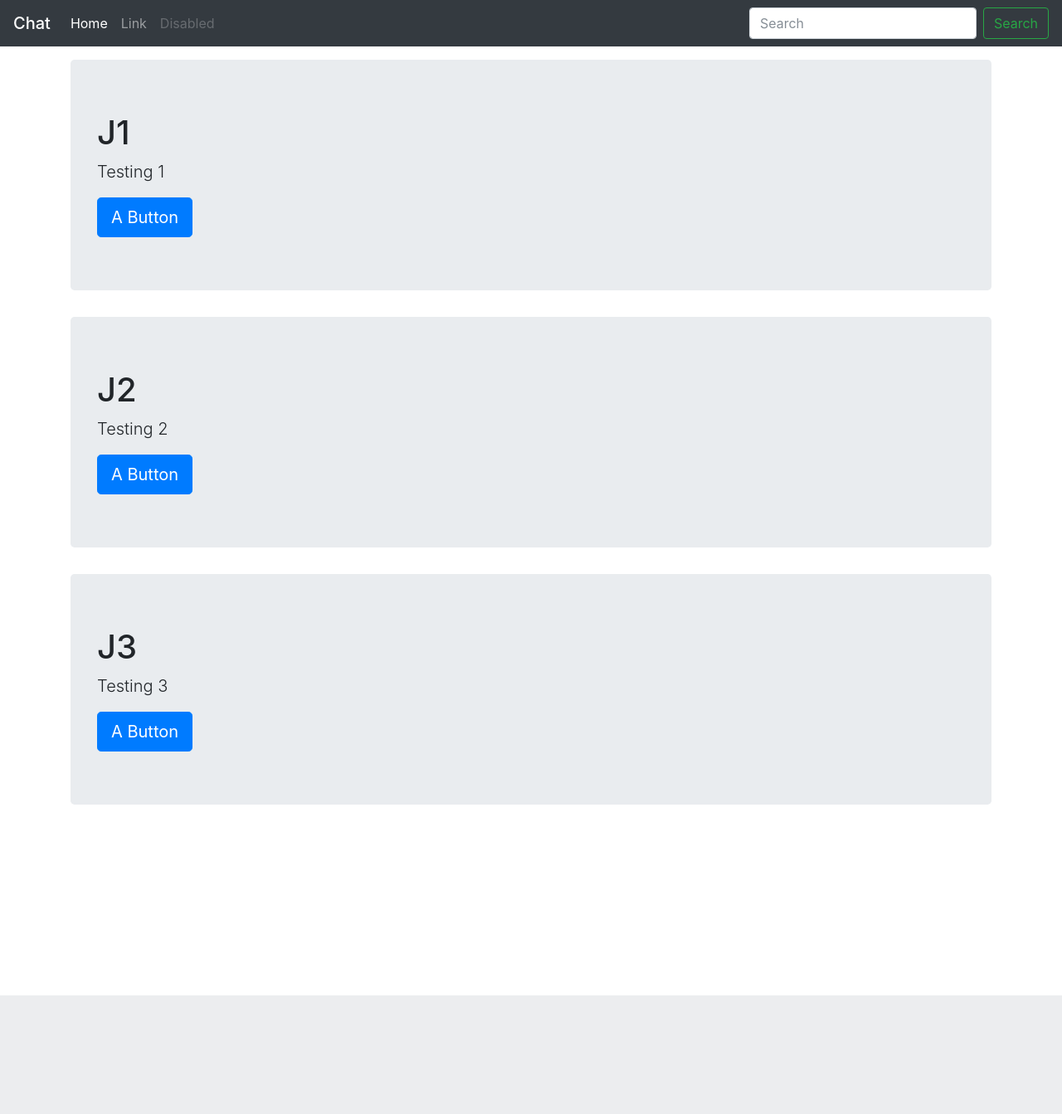
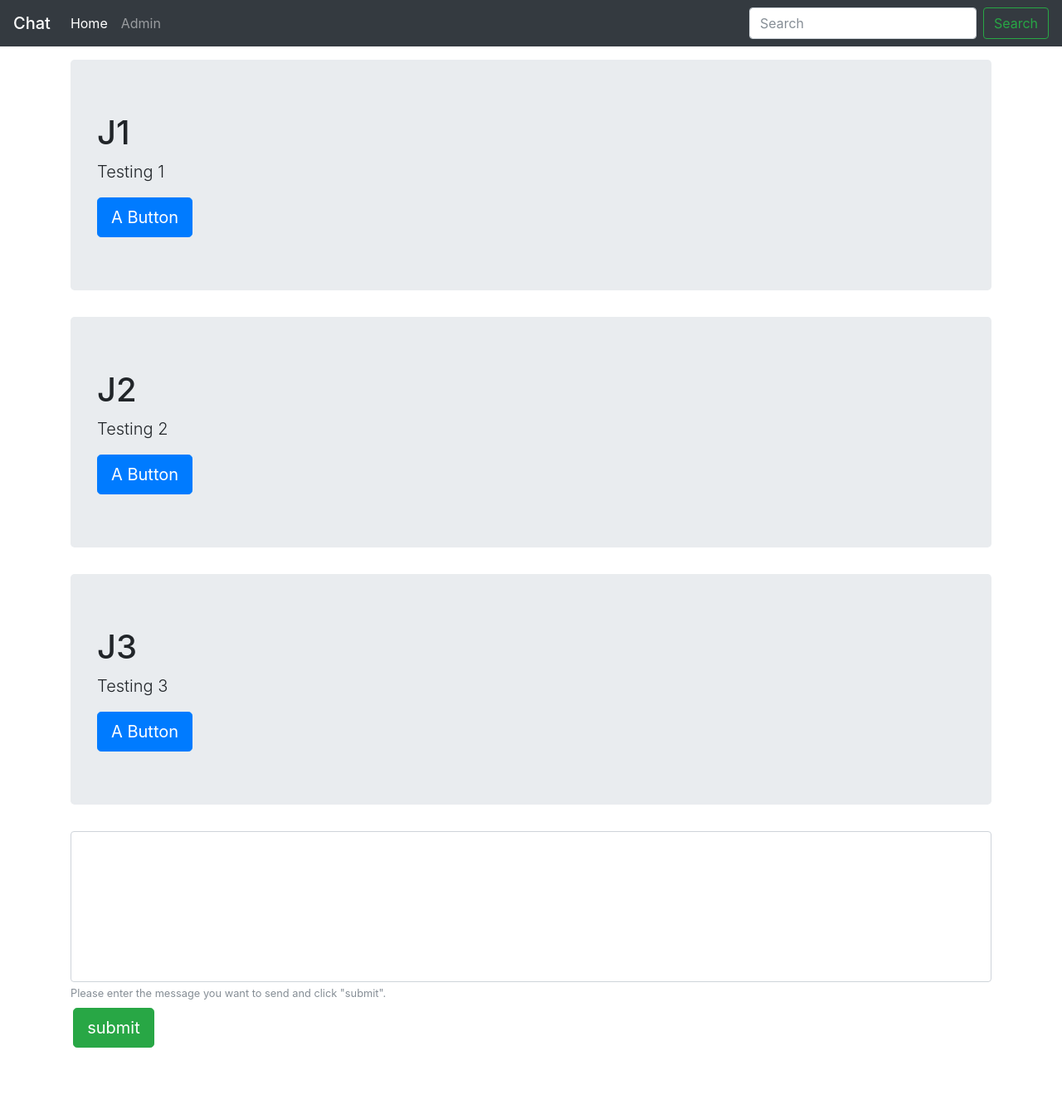
Before and after one commit to GlacialChat/glacial-chat, a Django app: page / in a window 1280 px wide. Shown: the whole page at 83% size. Before the commit the page ends 1200 px from the top, so only its background shows below. Run offline with Django 3.2, Linux system fonts and the light colour scheme; the visitor is signed in with stand-in values (Sample User, id 1); some libraries are stand-ins or nearby versions.

Commit message:
Updated index.html

```diff
--- a/webchat/templates/webchat/index.html
+++ b/webchat/templates/webchat/index.html
@@ -6,14 +6,21 @@
     <meta name="viewport" content="width=device-width, initial-scale=1, shrink-to-fit=no">
     <link rel="stylesheet" href="https://maxcdn.bootstrapcdn.com/bootstrap/4.0.0-beta.2/css/bootstrap.min.css" integrity="sha384-PsH8R72JQ3SOdhVi3uxftmaW6Vc51MKb0q5P2rRUpPvrszuE4W1povHYgTpBfshb" crossorigin="anonymous">
     <style type="text/css">
-        .modal-open {
+        .navbar {
             position: fixed;
         }
+        body {
+            min-height: 75rem;
+            padding-top: 4.5rem;
+            padding-bottom: 5rem;
+        }
+
+
     </style>
 
     <title>Title</title>
 </head>
-<body style="min-height: 75rem; padding-top: 4.5rem;">
+<body>
     <!-- Nav bar -->
     <nav class="navbar navbar-expand-md navbar-dark fixed-top bg-dark">
         <span class="navbar-brand mb-0 h1">Chat</span>
@@ -23,43 +30,59 @@
         <div class="collapse navbar-collapse" id="navbarCollapse">
             <ul class="navbar-nav mr-auto">
                 <li class="nav-item active">
-                    <a class="nav-link" href="#">Home <span class="sr-only">(current)</span></a>
+                    <a class="nav-link" href="{% url 'webchat:index' %}">Home</a>
                 </li>
                 <li class="nav-item">
-                    <a class="nav-link" href="#">Link</a>
+                    <a class="nav-link" href="{% url 'admin:index' %}">Admin</a>
                 </li>
-                <li class="nav-item">
-                    <a class="nav-link disabled" href="#">Disabled</a>
-                </li>
+
             </ul>
-            <form class="form-inline mt-2 mt-md-0">
-                <input class="form-control mr-sm-2" type="text" placeholder="Search" aria-label="Search">
-                <button class="btn btn-outline-success my-2 my-sm-0" type="submit">Search</button>
+            <form class="form-inline mt-2 mt-md-0" action="#" id="search-form">
+                <input class="form-control mr-sm-2" type="search" placeholder="Search" aria-label="Search">
+                <button class="btn btn-outline-success my-2 my-sm-0" type="submit" onclick="clicked()">Search</button>
             </form>
         </div>
     </nav>
 
     <!-- content -->
     <main role="main" class="container">
-        <div class="jumbotron">
+        <div class="jumbotron" id="J1">
             <h1>J1</h1>
             <p class="lead">Testing 1</p>
             <a class="btn btn-lg btn-primary" href="#" role="button">A Button</a>
         </div>
-        <div class="jumbotron">
+        <div class="jumbotron" id="J2">
             <h1>J2</h1>
             <p class="lead">Testing 2</p>
             <a class="btn btn-lg btn-primary" href="#" role="button">A Button</a>
         </div>
-        <div class="jumbotron">
+        <div class="jumbotron" id="J3">
             <h1>J3</h1>
             <p class="lead">Testing 3</p>
             <a class="btn btn-lg btn-primary" href="#" role="button">A Button</a>
         </div>
     </main>
 
+    <main role="main" class="container">
+        <form action="/">
+            <textarea class="form-control" style="resize:none" rows=7 required></textarea>
+            <small id="passwordHelpBlock" class="form-text text-muted">Please enter the message you want to send and click "submit".</small>
+            <button class="btn btn-lg btn-success" type="submit" name="submit" style="margin-left: 0.2rem; margin-top: 0.5rem">submit</button>
+        </form>
+    </main>
+
     <!--JS scripts-->
     <script src="https://code.jquery.com/jquery-3.2.1.slim.min.js" integrity="sha384-KJ3o2DKtIkvYIK3UENzmM7KCkRr/rE9/Qpg6aAZGJwFDMVNA/GpGFF93hXpG5KkN" crossorigin="anonymous"></script>
+
+    <script>
+
+        function clicked () {
+            $("#search-form")[0].action = '#' + $("#search-form")[0][0].value;
+            console.log('1');
+        };
+
+    </script>
+
     <script src="https://cdnjs.cloudflare.com/ajax/libs/popper.js/1.12.3/umd/popper.min.js" integrity="sha384-vFJXuSJphROIrBnz7yo7oB41mKfc8JzQZiCq4NCceLEaO4IHwicKwpJf9c9IpFgh" crossorigin="anonymous"></script>
     <script src="https://maxcdn.bootstrapcdn.com/bootstrap/4.0.0-beta.2/js/bootstrap.min.js" integrity="sha384-alpBpkh1PFOepccYVYDB4do5UnbKysX5WZXm3XxPqe5iKTfUKjNkCk9SaVuEZflJ" crossorigin="anonymous"></script>
 </body>
```
